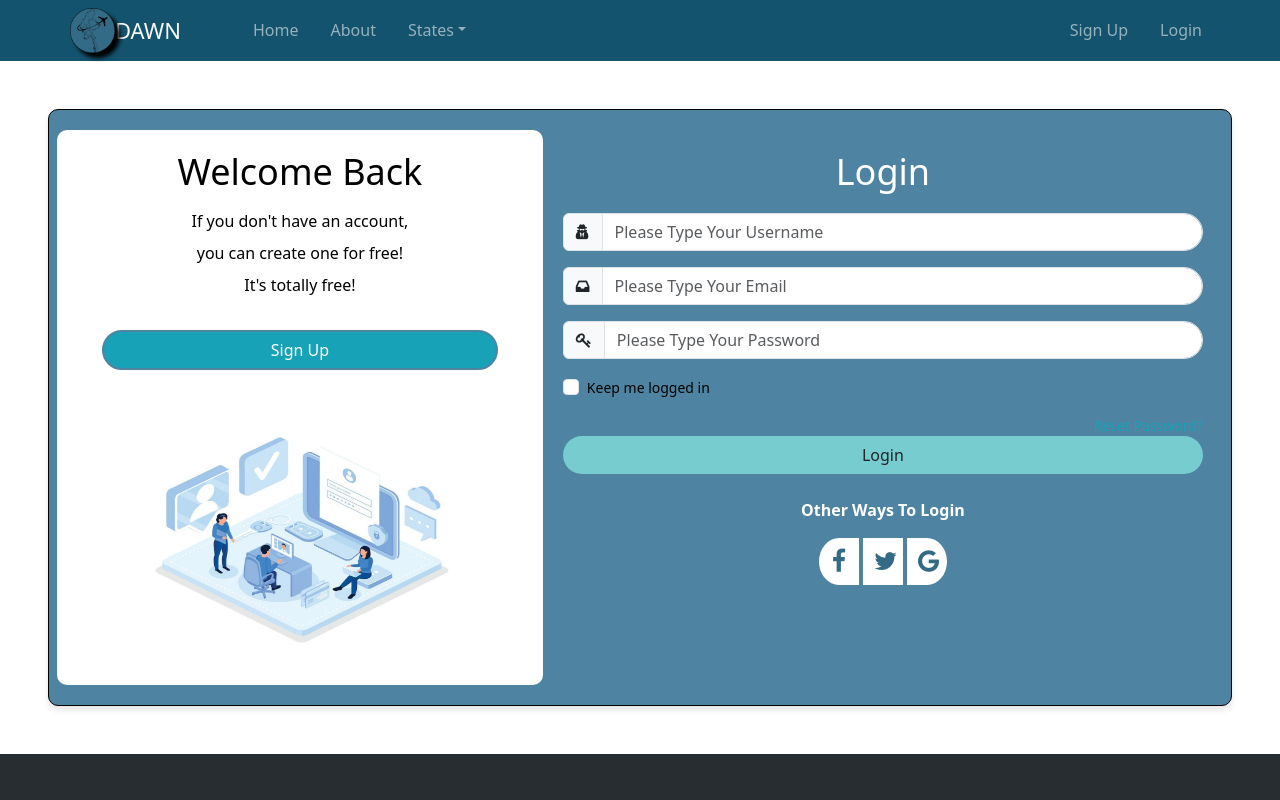
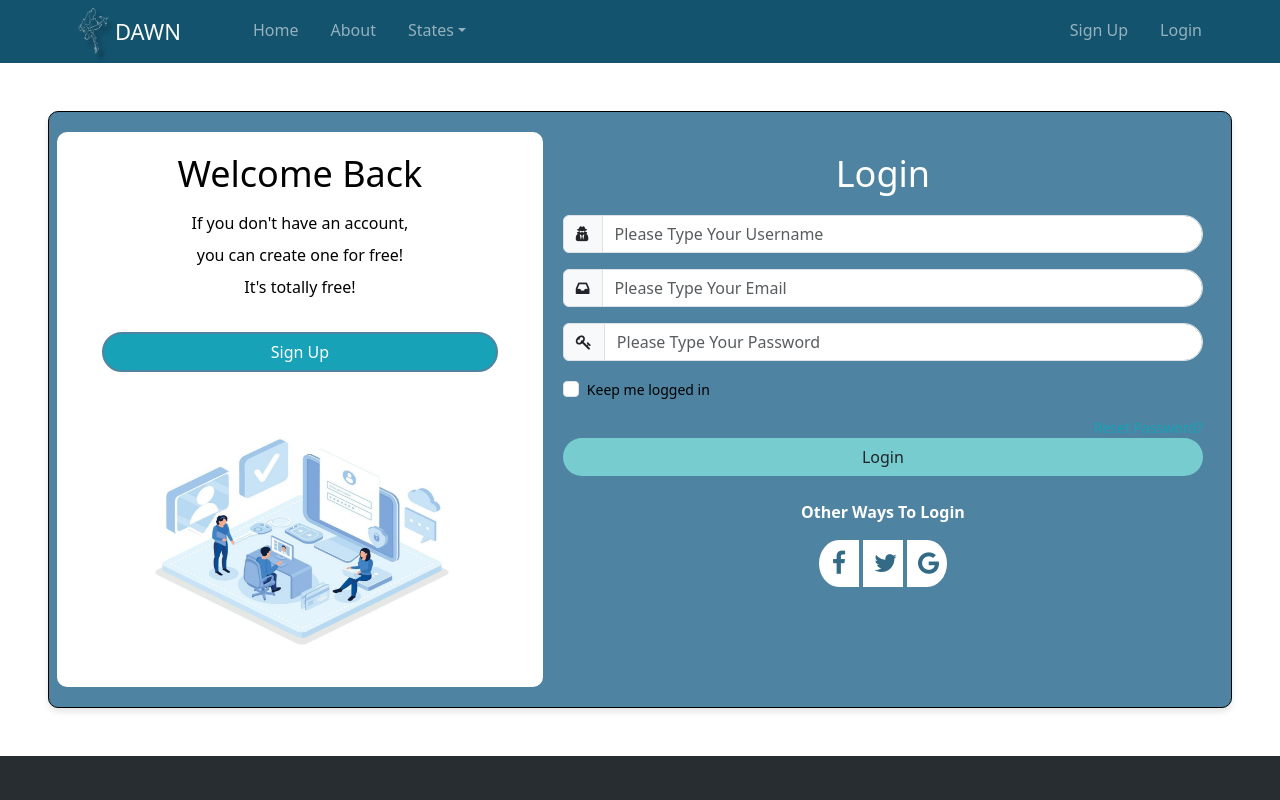
Before and after one commit to mikusimpp/DAWN-Traveling-Guide-, a plain HTML site: page login.html in a window 1280 px wide. Shown: the top 800 px of the page. Drawn offline with nearby package versions, Linux system fonts and the light colour scheme.

Commit message:
Update login.html

```diff
--- a/login.html
+++ b/login.html
@@ -5,7 +5,7 @@
     <meta http-equiv="X-UA-Compatible" content="IE=edge">
     <meta name="viewport" content="width=device-width, initial-scale=1">
     <title>Login</title>
-    <link rel="icon" type="image/png" sizes="16x16" href="favicon2-modified.png">
+    <link rel="icon" type="image/png" sizes="16x16" href="Dawn/favicon2-modified.png">
     <link href="https://cdn.jsdelivr.net/npm/bootstrap@5.3.0/dist/css/bootstrap.min.css" rel="stylesheet" integrity="sha384-9ndCyUaIbzAi2FUVXJi0CjmCapSmO7SnpJef0486qhLnuZ2cdeRhO02iuK6FUUVM" crossorigin="anonymous">
     <link rel="stylesheet" href="https://maxcdn.bootstrapcdn.com/font-awesome/4.5.0/css/font-awesome.min.css">
     <link rel='stylesheet' href='https://cdnjs.cloudflare.com/ajax/libs/ionicons/2.0.1/css/ionicons.min.css'>
@@ -18,7 +18,7 @@
         <div class="row">
             <nav class="navbar navbar-dark navbar-expand-lg ">
                 <a href="index.html">
-                  <img class="homepage_logo" src="Dawn/favicon2-modified.png" alt="logo" width="45px">
+                  <img class="homepage_logo" src="Dawn/navi_logo-removebg-preview.png" alt="logo" width="45px">
                 </a>
                 <a class="navbar-brand pe-5 home-logo" target="_blank" href="index.html">DAWN</a>
                 <button class="navbar-toggler" type="button" data-bs-toggle="offcanvas" data-bs-target="#mainMenu" aria-controls="navbarSupportedContent" aria-expanded="false" aria-label="Toggle navigation">
@@ -27,7 +27,7 @@
                   <div class="offcanvas offcanvas-end bg-color" data-bs-scroll="true"  id="mainMenu">
                         <div class="offcanvas-header">
                         <a href="index.html">
-                            <img class="homepage-logo" src="Dawn/favicon2-modified.png" alt="logo" width="60px" height="70px">
+                            <img class="homepage-logo" src="Dawn/navi_logo-removebg-preview.png" alt="logo" width="60px" height="70px">
                         </a>
                         <a class="navbar-brand pe-5 home-logo" target="_blank" href="index.html">DAWN</a>
                         <button type="button" class="btn-close" data-bs-dismiss="offcanvas" ></button>
```
